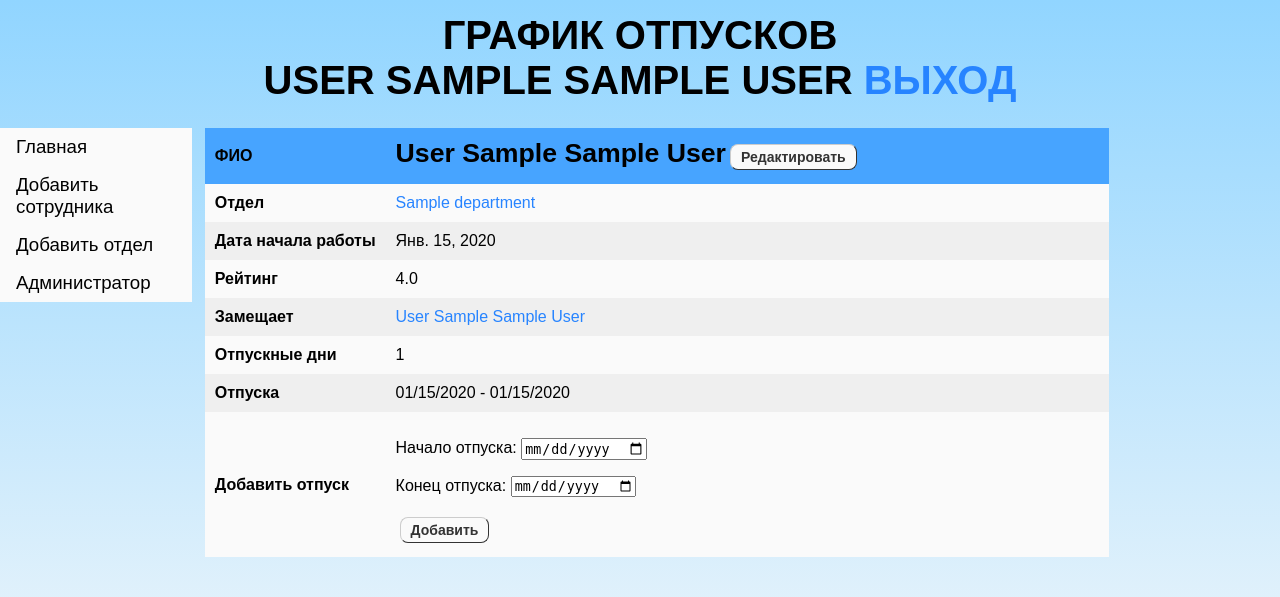
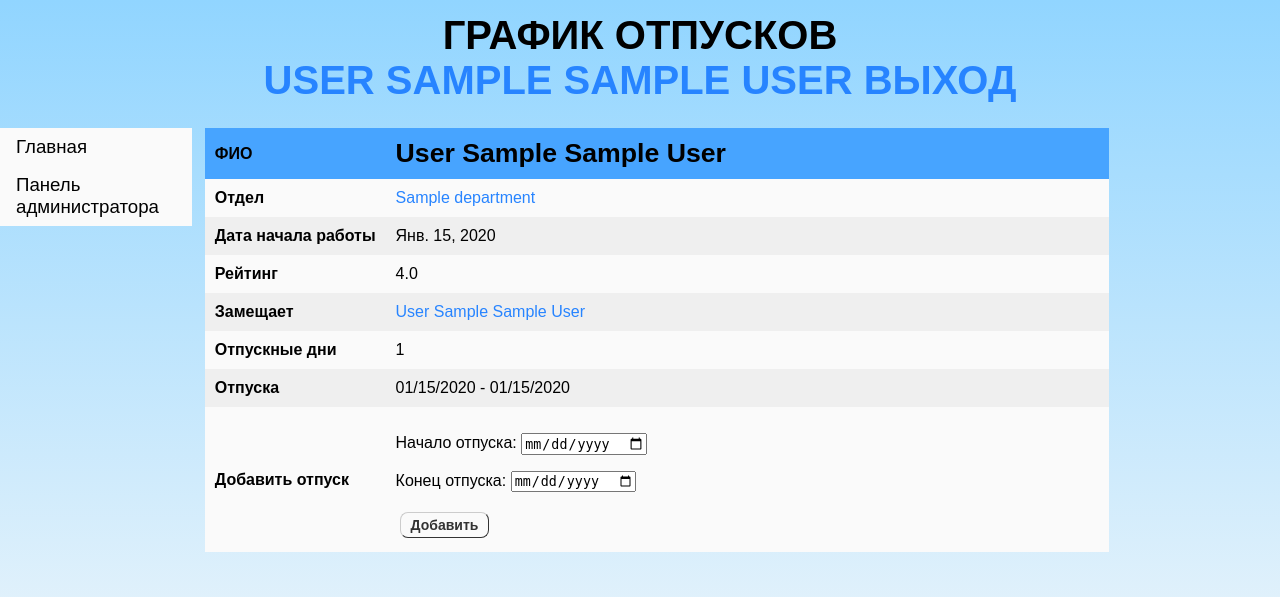
Before and after one commit to SipakovV/vacation_scheduler, a Django app: page /vacations/employee/1/ in a window 1280 px wide. Shown: the top 597 px of the page. Run offline with Django 3.2, Linux system fonts and the light colour scheme; a user stored in the database is signed in; tables that the repository leaves empty hold one stand-in row (values such as "Sample post").

Commit message:
Removed html objects referring to unavailable views

```diff
--- a/blankproject/settings.py
+++ b/blankproject/settings.py
@@ -106,6 +106,8 @@ TEMPLATES = [
                 'django.template.context_processors.request',
                 'django.contrib.auth.context_processors.auth',
                 'django.contrib.messages.context_processors.messages',
+
+                'vacations.context_processors.load_permission_codes',
             ],
         },
     },
--- /dev/null
+++ b/vacations/context_processors.py
@@ -0,0 +1,6 @@
+
+def load_permission_codes(request):
+    DEFAULT = 0
+    VIEW = 1
+    EDIT = 2
+    return {'DEFAULT': DEFAULT, 'VIEW': VIEW, 'EDIT': EDIT}
--- a/vacations/templates/layout/basic.html
+++ b/vacations/templates/layout/basic.html
@@ -11,7 +11,11 @@
     <header>
         <h1>График отпусков<div>{% block auth %}
             {% if user.is_authenticated %}
+            {% if user.bound_employee is not None %}
+            <a href="{% url 'vacations:details' user.bound_employee.pk %}">{{ user }}</a>
+            {% else %}
             {{ user }}
+            {% endif %}
             <a href="{% url 'accounts:logout' %}">Выход</a>
             {% else %}
             <a href="{% url 'accounts:login' %}">Вход в систему</a>
@@ -21,9 +25,9 @@
     <nav>
         <ul>
             <li><a {% block index %}{% endblock %} href="{% url 'vacations:index' %}">Главная</a></li>
-            <li><a {% block add_employee %}{% endblock %} href="{% url 'vacations:add_employee' %}">Добавить сотрудника</a></li>
-            <li><a {% block add_department %}{% endblock %} href="{% url 'vacations:add_department' %}">Добавить отдел</a></li>
-            <li><a href="http://192.168.0.26:8000/admin">Администратор</a></li>
+            {% if user.employees_permission_level >= EDIT %}<li><a {% block add_employee %}{% endblock %} href="{% url 'vacations:add_employee' %}">Добавить сотрудника</a></li>{% endif %}
+            {% if user.employees_permission_level >= EDIT and user.is_department_manager %}<li><a {% block add_department %}{% endblock %} href="{% url 'vacations:add_department' %}">Добавить отдел</a></li>{% endif %}
+            {% if user.is_staff %}<li><a href="http://192.168.0.26:8000/admin">Панель администратора</a></li>{% endif %}
         </ul>
     </nav>
     {% for message in messages %}
--- a/vacations/templates/vacations/details.html
+++ b/vacations/templates/vacations/details.html
@@ -7,7 +7,7 @@
     <table>
         <tr class="blue">
             <th class="col_detail1">ФИО</th>
-            <th class="col_detail2">{{ employee }}<a href="{% url 'vacations:employee_update_form' employee.pk %}"><button class="button">Редактировать</button></a></th>
+            <th class="col_detail2">{{ employee }}{% if user.employees_permission_level >= EDIT %}<a href="{% url 'vacations:employee_update_form' employee.pk %}"><button class="button">Редактировать</button></a>{% endif %}</th>
         </tr>
         <tr class="white">
             <td class="col_detail1">Отдел</td>
@@ -37,6 +37,7 @@
                 {% endif %}
             {% endfor %}</td>
         </tr>
+        {% if user.is_department_manager %}
         <tr class="white">
             <td class="col_detail1">Добавить отпуск</td>
             <td><form method="post">
@@ -45,6 +46,7 @@
                 <input type="submit" class="button" value="Добавить">
             </form></td>
         </tr>
+        {% endif %}
     </table>
     <!--
     <form method="post" action="/vacations/add/" name="Добавить отпуск">
--- a/vacations/views.py
+++ b/vacations/views.py
@@ -203,8 +203,6 @@ class VacationCreateView(CreateView):
         context['departments'] = Department.objects.all()
 
         context['employee'] = Employee.objects.get(pk=int(self.kwargs['employee_id']))
-        empl = self.kwargs['employee_id']
-        #print('CreateView.initial = ', self.initial)
 
         return context
 
@@ -219,9 +217,9 @@ def by_department(request, department_id):
     user = request.user
 
     if not user.is_staff:
-        if not (user.employees_permission_level >= VIEW or user.bound_employee.department.pk == department_id):
-            messages.warning(request, 'Недостаточно прав для доступа к странице')
-            return redirect('vacations:by_department', user.bound_employee.department.pk)
+        if not (user.employees_permission_level >= VIEW or (user.bound_employee.department.pk == department_id and user.is_department_manager)):
+            #messages.warning(request, 'Недостаточно прав для доступа к странице')
+            return redirect('vacations:details', user.bound_employee.pk)
 
     context = {'employees': employees, 'departments': departments, 'vacations': vacations,
                'current_department': current_department}
```
